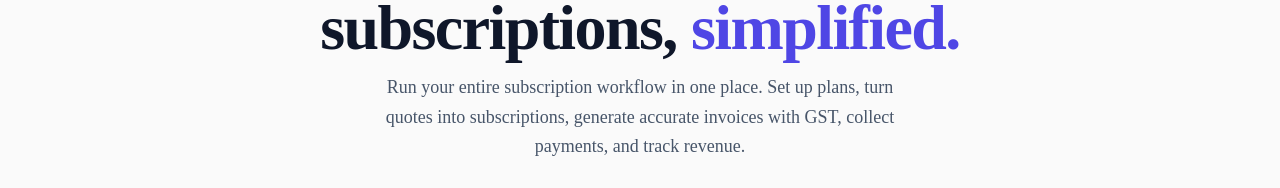
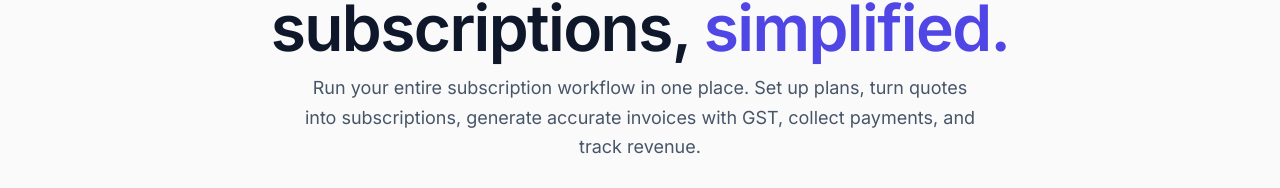
Before and after one commit to dineesh07/BrightLoop, a Next.js app: page / in a window 1280 px wide. Shown: the part 244-432 px from the top of the page. Built offline with nearby package versions, Linux system fonts and the light colour scheme; no server answers.

Commit message:
fix(typography): eliminate Times New Roman fallback and truncate on dashboard metrics

```diff
--- a/app/dashboard/page.tsx
+++ b/app/dashboard/page.tsx
@@ -160,13 +160,13 @@ export default function DashboardPage() {
       <div className="grid grid-cols-2 md:grid-cols-3 lg:grid-cols-6 gap-3.5">
         <KpiCard
           label="MRR (Monthly)"
-          value={formatINR(metrics.mrr)}
+          value={formatINR(metrics.mrr, { showDecimals: false })}
           subline="Normalized recurring"
           highlight={true}
         />
         <KpiCard
           label="ARR (Annual)"
-          value={formatINR(metrics.arr)}
+          value={formatINR(metrics.arr, { showDecimals: false })}
           subline="Annual run-rate"
         />
         <KpiCard
@@ -176,18 +176,18 @@ export default function DashboardPage() {
         />
         <KpiCard
           label="Total Collected"
-          value={formatINR(metrics.totalRevenueCollected)}
+          value={formatINR(metrics.totalRevenueCollected, { showDecimals: false })}
           subline="Cash in bank"
         />
         <KpiCard
           label="Outstanding Owed"
-          value={formatINR(metrics.outstandingRevenue)}
+          value={formatINR(metrics.outstandingRevenue, { showDecimals: false })}
           subline="Unpaid receivables"
         />
         <KpiCard
           label="Overdue Invoices"
           value={metrics.overdueInvoicesCount}
-          subline={`${formatINR(metrics.overdueAmount)} past due`}
+          subline={`${formatINR(metrics.overdueAmount, { showDecimals: false })} past due`}
           isPositiveChange={metrics.overdueInvoicesCount === 0}
           deltaText={metrics.overdueInvoicesCount > 0 ? 'Requires Action' : 'All Clear'}
         />
--- a/app/globals.css
+++ b/app/globals.css
@@ -56,7 +56,7 @@ html {
 body {
   background-color: var(--ground);
   color: var(--text);
-  font-family: "Geist", Inter, -apple-system, BlinkMacSystemFont, "Segoe UI", Roboto, sans-serif;
+  font-family: 'Inter', -apple-system, BlinkMacSystemFont, "Segoe UI", Roboto, Helvetica, Arial, sans-serif;
   -webkit-font-smoothing: antialiased;
   -moz-osx-font-smoothing: grayscale;
   font-size: 14px;
--- a/app/layout.tsx
+++ b/app/layout.tsx
@@ -31,7 +31,7 @@ export default function RootLayout({
         <link rel="preconnect" href="https://fonts.googleapis.com" />
         <link rel="preconnect" href="https://fonts.gstatic.com" crossOrigin="anonymous" />
         <link
-          href="https://fonts.googleapis.com/css2?family=Geist:wght@400;500;600&family=Geist+Mono:wght@400;500&display=swap"
+          href="https://fonts.googleapis.com/css2?family=Inter:wght@400;500;600;700&family=JetBrains+Mono:wght@400;500&display=swap"
           rel="stylesheet"
         />
       </head>
--- a/components/DemoRoleSwitcher.tsx
+++ b/components/DemoRoleSwitcher.tsx
@@ -1,3 +1,4 @@
+
 'use client';
 
 import React, { useState, useRef, useEffect } from 'react';
--- a/components/KpiCard.tsx
+++ b/components/KpiCard.tsx
@@ -23,8 +23,11 @@ export function KpiCard({
         highlight ? 'border-l-4 border-l-brand bg-gradient-to-br from-brand-light/25 to-white' : ''
       }`}
     >
-      <div className="text-[11px] font-bold text-muted uppercase tracking-wider">{label}</div>
-      <div className="mt-2.5 text-2xl sm:text-3xl font-extrabold tracking-tight text-text tabular-nums leading-tight truncate">
+      <div className="text-[11px] font-semibold text-muted uppercase tracking-wider">{label}</div>
+      <div
+        className="mt-2 text-xl xl:text-2xl font-bold tracking-tight text-text tabular-nums leading-tight whitespace-nowrap"
+        title={typeof value === 'string' ? value : undefined}
+      >
         {value}
       </div>
       {(subline || deltaText) && (
--- a/tailwind.config.js
+++ b/tailwind.config.js
@@ -44,8 +44,24 @@ module.exports = {
         },
       },
       fontFamily: {
-        sans: ["var(--font-geist-sans)", "Inter", "-apple-system", "BlinkMacSystemFont", "system-ui", "sans-serif"],
-        mono: ["var(--font-geist-mono)", "monospace"],
+        sans: [
+          "Inter",
+          "-apple-system",
+          "BlinkMacSystemFont",
+          '"Segoe UI"',
+          "Roboto",
+          "Helvetica",
+          "Arial",
+          "sans-serif",
+        ],
+        mono: [
+          '"JetBrains Mono"',
+          '"SF Mono"',
+          "Menlo",
+          "Monaco",
+          "Consolas",
+          "monospace",
+        ],
       },
       fontSize: {
         'xs': ['12px', { lineHeight: '16px' }],
```
Also changed, not shown: app/api/preview/route.ts (line endings or trailing spaces), app/icon.svg, public/favicon.svg.
